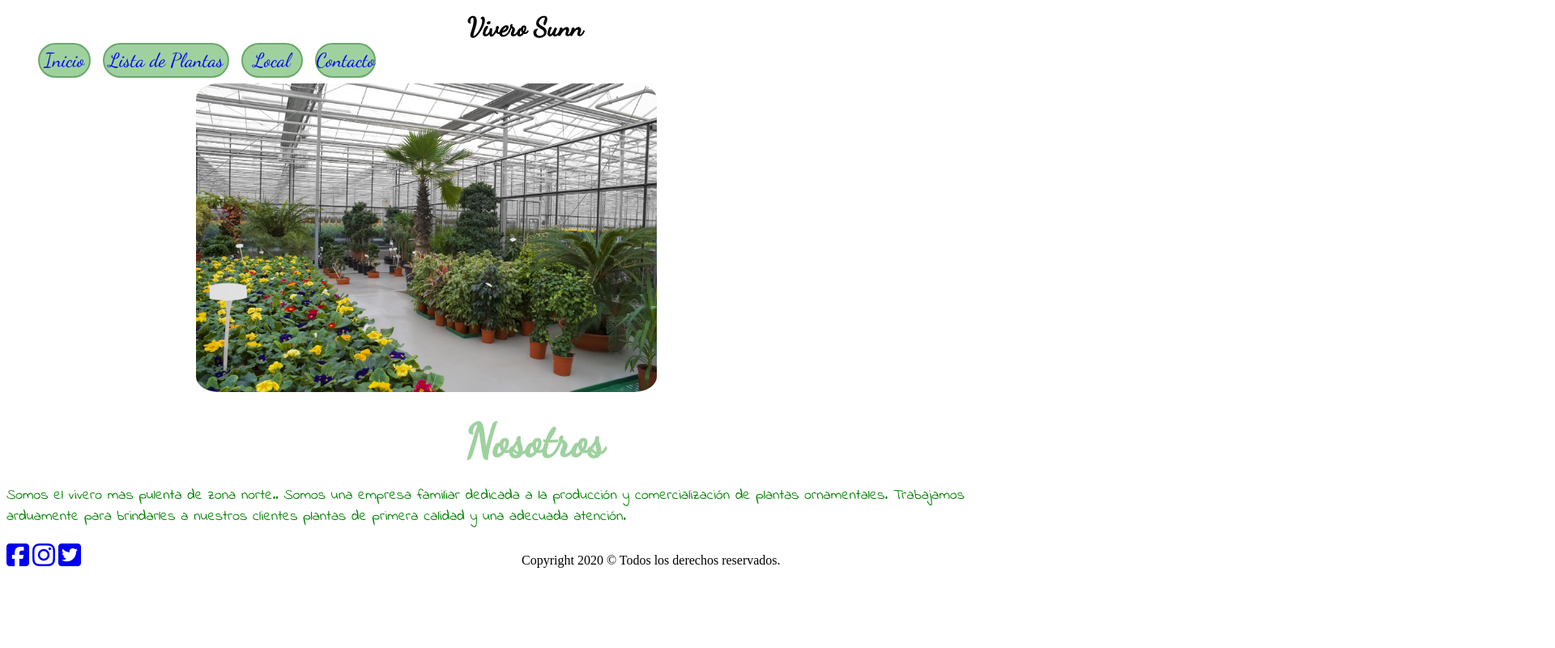
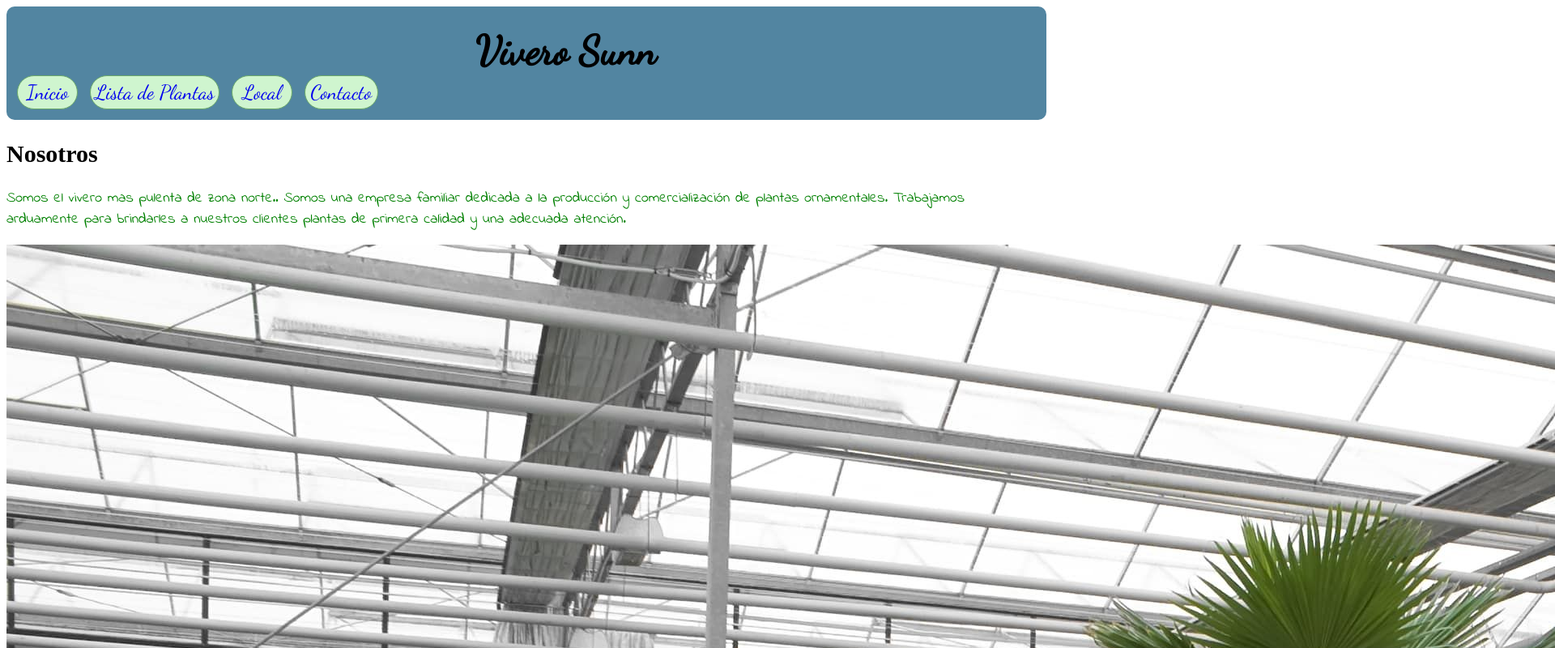
Before and after one commit to patricioBsarmiento/mi_sitio, a plain HTML site: page inicio.html in a window 1280 px wide. Shown: the top 800 px of the page at 81% size, 1920 px wide, since content can reach past the window. Drawn offline with Linux system fonts and the light colour scheme.

Commit message:
modificaciones css

```diff
--- a/estilo1.css
+++ b/estilo1.css
@@ -3,10 +3,23 @@ a:link, a:visited, a:active {
     text-decoration:none;
 }
 
+* {
+    margin: 0;
+    padding: 0;
+}
+
+header {
+    font-size: 30px;
+   /* font-family: 'Dancing Script', cursive;
+    color: grey;
+    display: inline-block ;
+    border-radius: 9px; */
+    margin: 5px;
+}
 
 
 
-.body {
+body {
     padding: 3%;
     background-color: azure;
 }
@@ -25,7 +38,7 @@ a:link, a:visited, a:active {
 }
 
 .inicio {
-        background-color: rgb(159, 209, 159);
+        background-color: rgb(177, 218, 177);
         padding-left: 5px;
         padding-right: 5px;
         padding-top: 5px;
@@ -34,7 +47,7 @@ a:link, a:visited, a:active {
         float: left;
         position: relative;
         width: 5%;
-        border: 2px solid rgb(106, 168, 106);
+        border: 1px solid rgb(106, 168, 106);
         height: auto;
         border-radius: 1em;
 
@@ -51,7 +64,7 @@ a:link, a:visited, a:active {
     position: relative;
     float: left;
     width: 7%;
-    border: 2px solid rgb(106, 168, 106);
+    border: 1px solid rgb(106, 168, 106);
     height: auto;
     border-radius: 5em;
 
@@ -63,7 +76,7 @@ a:link, a:visited, a:active {
 
 
 .lista-plantas {
-    background-color: rgb(159, 209, 159);
+    background-color: rgb(207, 245, 207);
     padding-top: 5px;
     padding-bottom: 5px;
     padding-right:5px;
@@ -72,7 +85,7 @@ a:link, a:visited, a:active {
     position: relative;
     float: left;
     width: 7%;
-    border: 2px solid rgb(106, 168, 106);
+    border: 1px solid rgb(106, 168, 106);
     height: auto;
     width: auto;
     border-radius: 5em;
@@ -121,7 +134,7 @@ h3 {
     position: relative;
     float: left;
     width: 7%;
-    border: 2px solid rgb(106, 168, 106);
+    border: 1px solid rgb(106, 168, 106);
     height: auto;
     border-radius: 5em;
 }
@@ -141,6 +154,10 @@ p {
     font-size: large;
 }
 
+.p-nosotros {
+    text-align: right;
+}
+
 
 .links {
     width: 50%;
@@ -149,13 +166,24 @@ p {
 }
 
 footer {
-
+    position: relative;
 
 }
 
-.foot {
+.foot{
 
+    left: 0;
+    bottom: 0;
+    width: 100%;
+    padding: 20px;
+    background-color: #1B262C;
+    height: 30px;
+    color: white;
+    text-align: center;
+    font-size: 20px;
+    margin-top: 10px;
 }
+
 
 .cont  {
     width: 500px;
@@ -175,3 +203,14 @@ footer {
 .cont p {
     margin-left: 5px;
 }
+
+.cont1 {
+    width: 1500px;
+   /* border: 2px solid grey;*/
+    border-radius: 0.5em;
+}
+
+.cont1 p {
+    text-align:center;
+
+}
--- /dev/null
+++ b/estilo2.css
@@ -0,0 +1,163 @@
+a:link, a:visited, a:active {
+    text-decoration:none;
+}
+
+
+body {
+    font-size: 20px;
+}
+
+header {
+    position: relative;
+    width: 100%;
+    padding: 10px;
+    background-color: #5285a1;
+    height: 120px;
+    border-radius: 10px;
+    font-size: 25px;
+}
+
+footer {
+    position:relative;
+
+}
+
+.foot{
+
+    left: 0;
+    bottom: 0;
+    width: 100%;
+    padding: 20px;
+    background-color: #1B262C;
+    height: 30px;
+    color: white;
+    text-align: center;
+    font-size: 20px;
+    margin-top: 10px;
+}
+
+.links {
+    width: 50%;
+    text-align: left;
+    display: inline-block;
+}
+
+.img-nosotros {
+    width: 50%;
+}
+
+h3 {
+    margin: auto;
+    margin-top: 15px;
+    margin-right: 100px;
+    padding-left: 45%;
+    font-size: 2em;
+    font-family: 'Dancing Script', cursive;
+}
+
+.inicio {
+    background-color: rgb(207, 245, 207);
+    padding: 5px;
+    margin-left: 3px;
+    float: left;
+   /* position: relative; */
+    width: 5%;
+    border: 1px solid rgb(106, 168, 106);
+  /*  height: auto; */
+    border-radius: 1em;
+    font-family: 'Dancing Script', cursive;
+    text-align: center;
+}
+
+.lista-plantas {
+    background-color: rgb(207, 245, 207);
+    padding: 5px;
+    margin-left: 15px;
+    position: relative;
+    float: left;
+    width: 5%;
+    border: 1px solid rgb(106, 168, 106);
+    height: auto;
+    width: auto;
+    border-radius: 1em;
+    font-family: 'Dancing Script', cursive;
+}
+
+.img-lista-plantas {
+    width: 300px;
+    height: 200px;
+    margin-right: 50%;
+}
+
+.cont  {
+    width: 500px;
+    border: 2px solid grey;
+    border-radius: 0.5em;
+}
+
+.cont img {
+
+    float: left;
+    width: 250px;
+    margin-right: 15px;
+    padding-left: 3px;
+
+}
+
+p {
+    font-family: 'Indie Flower', cursive;
+    color: green ;
+    font-size: large;
+    text-align: left;
+}
+
+
+.local {
+    background-color: rgb(207, 245, 207);;
+    padding: 5px;
+    margin-left: 15px;
+    position: relative;
+    float: left;
+    width: 5%;
+    border: 1px solid rgb(106, 168, 106);
+    height: auto;
+    border-radius: 5em;
+    font-family: 'Dancing Script', cursive;
+    text-align: center;
+}
+
+.img-local {
+    width: 450px;
+    height: 350px;
+    border-radius: 1em;
+}
+
+.contacto {
+    background-color: rgb(207, 245, 207);
+    padding-top: 5px;
+    padding-bottom: 5px;
+    margin-left: 15px;
+    position: relative;
+    float: left;
+    width: 7%;
+    border: 1px solid rgb(106, 168, 106);
+    height: auto;
+    border-radius: 5em;
+    font-family: 'Dancing Script', cursive;
+    text-align: center;
+}
+
+.h2 {
+    text-align: center;
+    font-family: 'Lobster', cursive;
+    font-size: 15mm ;
+    margin: 20px;
+    padding-left: 0px;
+    width: 100%;
+    font-family: 'Dancing Script', cursive;
+    color:rgb(159, 209, 159);
+}
+
+.p-nosotros {
+    text-align: left;
+}
--- a/inicio.html
+++ b/inicio.html
@@ -10,7 +10,7 @@
     <link href="https://fonts.googleapis.com/css2?family=Dancing+Script&display=swap" rel="stylesheet">
     <link rel="preconnect" href="https://fonts.gstatic.com">
     <link href="https://fonts.googleapis.com/css2?family=Indie+Flower&display=swap" rel="stylesheet">
-    <link rel="stylesheet" href="estilo1.css">
+    <link rel="stylesheet" href="estilo2.css">
     <title>Sunny</title>
     <script src="https://kit.fontawesome.com/1e120a7be1.js" crossorigin="anonymous"></script>
 </head>
@@ -52,15 +52,17 @@
             </nav>
         </div>
 
-    <img src="img/4ffc38d5e4b4586fa99bd5381910b3b1.jpg" alt="">
+
     </header>
 
-    <main>
-        <h2 class="h2">Nosotros</h2>
-        <p>Somos el vivero mas pulenta de zona norte..
+    <main class="cont1">
+        <h2>Nosotros</h2>
+        <p> Somos el vivero mas pulenta de zona norte..
             Somos una empresa familiar dedicada a la producción y comercialización de plantas ornamentales.
             Trabajamos arduamente para brindarles a nuestros clientes plantas de primera calidad y una adecuada atención.
         </p>
+
+        <img src="img/4ffc38d5e4b4586fa99bd5381910b3b1.jpg" alt="">
 
     </main>
 
```
Also changed, not shown: contacto.html (+1 -1 lines), index.html (+8 -5 lines), lista_plantas.html (+1 -1 lines), local.html (+3 -3 lines).
